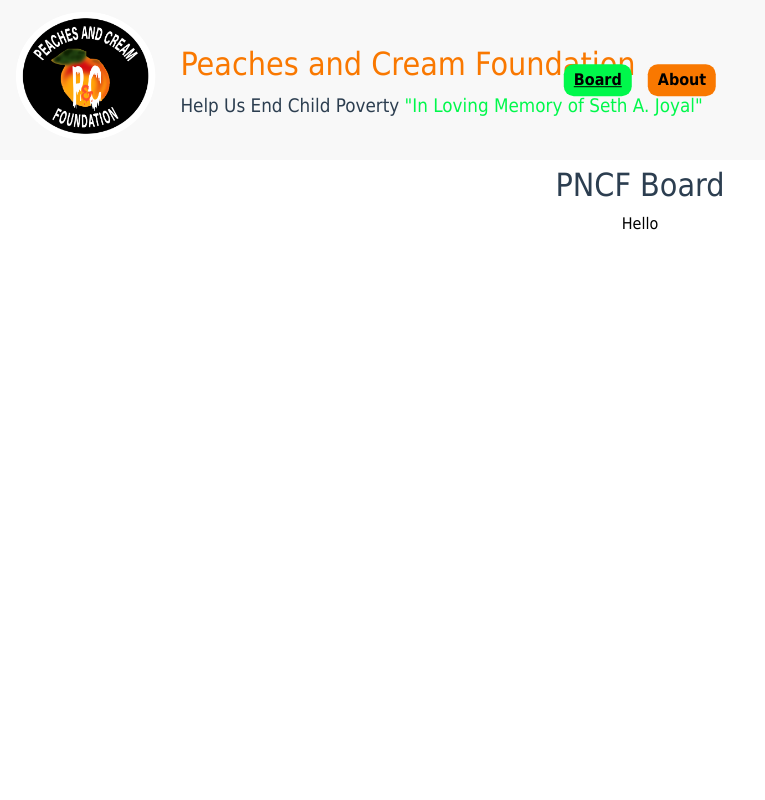
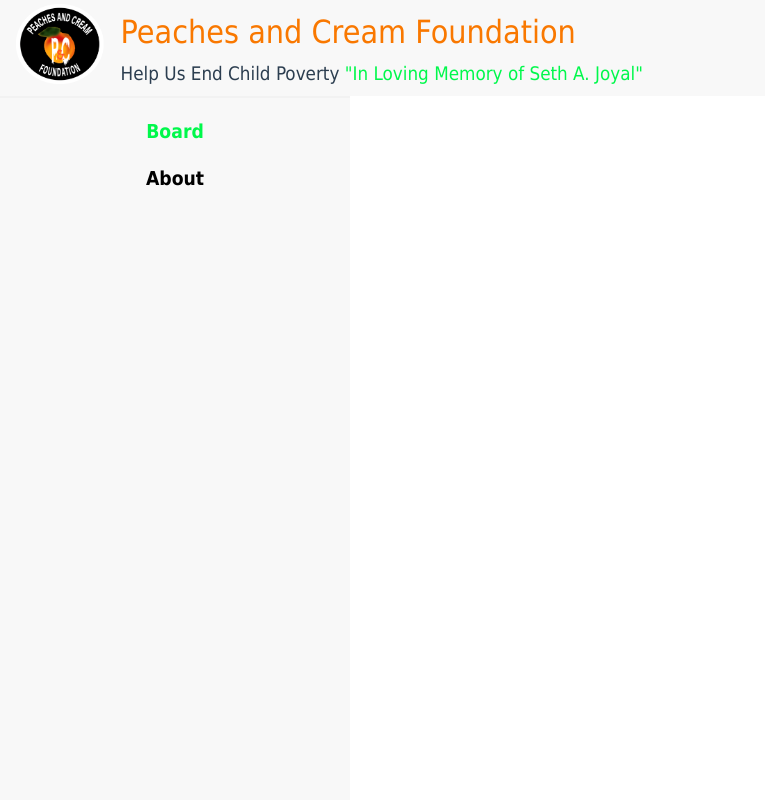
Before and after one commit to pncfoundation/pncf_message_board, a Vue app: page / in a window 1280 px wide. Shown: the top 800 px of the page, without its empty margins (0-765 px from the left). Built offline with nearby package versions, Linux system fonts and the light colour scheme.

Commit message:
Plan | Side Nav | Header

```diff
--- a/src/App.vue
+++ b/src/App.vue
@@ -1,5 +1,5 @@
 <template>
-  <nav class="hstack">
+  <header class="hstack">
     <router-link to="/">
       <img src="@/assets/photos/pncf_logo.png" alt="PNCF Logo">
     </router-link>
@@ -10,14 +10,16 @@
     </div>
 
     <span class="spacer"></span>
+  </header>
 
-    <div class="hstack" id="router-links">
+  <div id="content">
+    <nav id="router-links">
       <router-link to="/">Board</router-link>
       <router-link to="/about">About</router-link>
-    </div>
-  </nav>
+    </nav>
 
-  <router-view/>
+    <router-view/>
+  </div>
 
   <footer>
     <h1>Foot</h1>
@@ -30,24 +32,7 @@
   text-align: center;
 }
 
-/*--------------------------------------------------- HEADER & NAV ---------------------------------------------------*/
-nav {
-  width: 100dvw;
-  background-color: var(--background-secondary);
-  /*
-  background-image: url("@/assets/photos/art_supplies.jpeg");
-  background-size: cover;
-  background-position: center;
-  background-position-y: -6rem;
-  background-repeat: no-repeat;*/
-  padding: 1rem;
-  height: 10rem;
-}
-
-nav img {
-  height: 8rem;
-}
-
+/*------------------------------------------------------ HEADER ------------------------------------------------------*/
 #title_text {
   gap: 0;
   align-items: flex-start;
@@ -57,28 +42,7 @@ nav img {
   font-size: 2rem;
 }
 
-#router-links {
-  position: absolute;
-  top: 50%;
-  left: 50%;
-  transform: translate(-50%, -50%);
-  font-size: 1rem;
-  gap: 1rem;
-}
-
-#router-links > a {
-  color: black;
-  background-color: var(--theme-secondary);
-  padding: 3px 10px;
-  border-radius: 10px;
-}
-
-/*noinspection ALL*/
-#router-links a.router-link-exact-active {
-  background-color: var(--theme);
-}
-
-/*--------------------------------------------------- Footer & NAV ---------------------------------------------------*/
+/*------------------------------------------------------- Footer -------------------------------------------------------*/
 footer {
   width: 100dvw;
   background-color: var(--background-secondary);
@@ -92,3 +56,6 @@ footer {
 }
 
 </style>
+
+<script setup lang="ts">
+</script>
--- a/src/assets/base.css
+++ b/src/assets/base.css
@@ -82,22 +82,53 @@ main {
     min-height: 100dvh;
 }
 
-nav {
+header {
     position: sticky;
     top: 0;
     z-index: 1;
+    width: 100dvw;
+    background-color: var(--background-secondary);
+    padding: 1rem;
+    height: 6rem;
 }
 
-nav a {
+header img {
+    height: 5rem;
+}
+
+header a {
     font-weight: bold;
     color: var(--text);
     text-decoration: none;
 }
 
+nav {
+    position: sticky;
+    top: 6rem;
+    display: flex;
+    flex-direction: column;
+    align-self: flex-start;
+    justify-self: flex-start;
+    gap: 10px;
+    background-color: var(--background-secondary);
+    width: clamp(10%, 350px, 90%);
+    height: 100dvh;
+    padding: 1rem;
+    font-size: 1.2rem;
+    border-top: solid 2px var(--background-third);
+    border-bottom: solid 2px var(--background-third);
+}
+
+nav > a {
+    color: var(--text);
+    padding: 3px 10px;
+    text-decoration: none;
+    font-weight: bold;
+}
+
 /*noinspection ALL*/
 nav a.router-link-exact-active {
-    /*color: var(--theme);*/
-    text-decoration: underline;
+    color: var(--theme);
 }
 
 /* Styling the scroll bar */
```
Also changed, not shown: 1 other file (tests, documents, lock files or other folders).
